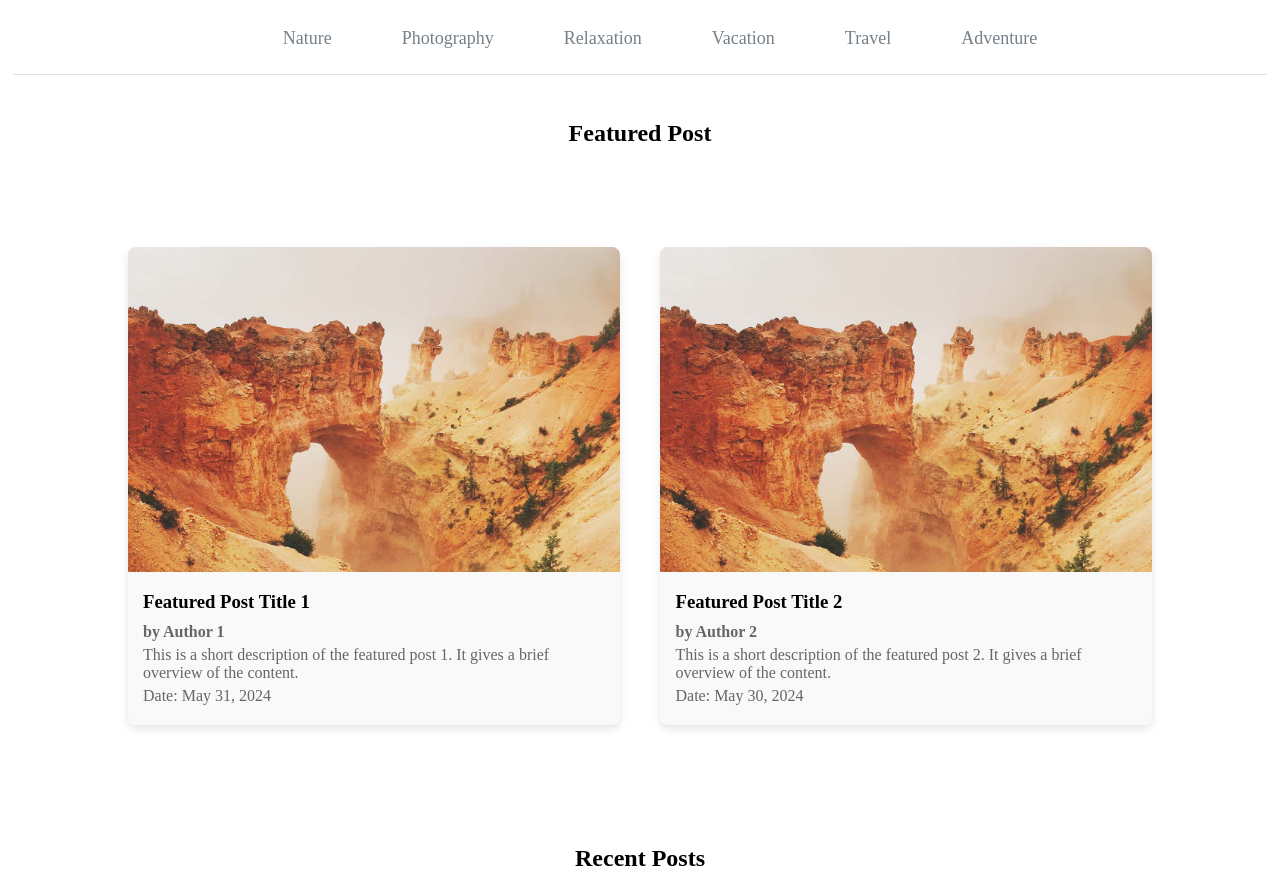
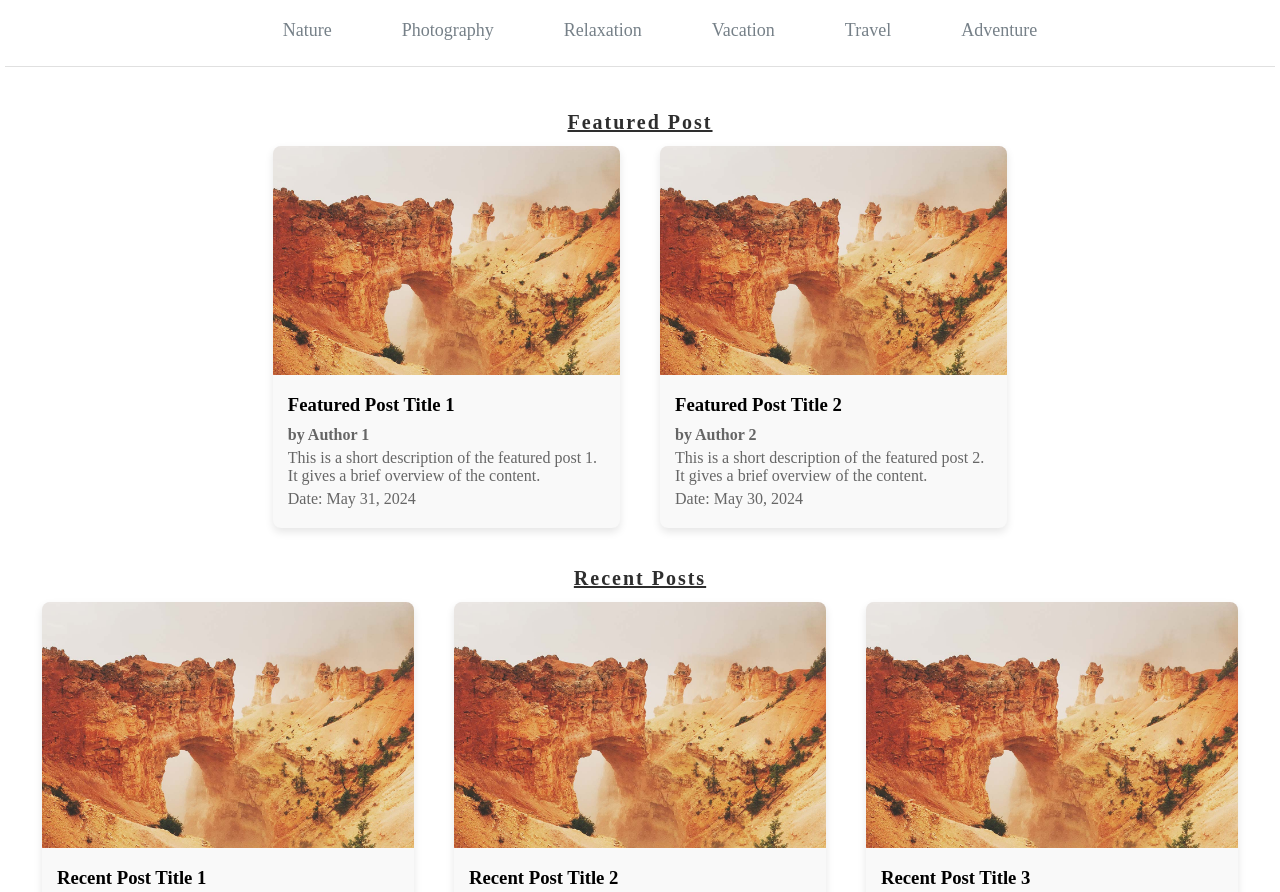
Before and after one commit to raychowdhury/secondonebutnotthelast, a plain HTML site: page index.html in a window 1280 px wide. Shown: the part 560-1452 px from the top of the page. Drawn offline with Linux system fonts and the light colour scheme.

Commit message:
second version

```diff
--- a/style.css
+++ b/style.css
@@ -1,5 +1,9 @@
+body{
+    margin: 0 auto;
+}
+
 .top-container{
-    background: linear-gradient(rgba(0, 0, 0, 0.5), rgba(0, 0, 0, 0.5)), url("/src/5e4b1929fccc7fd4d0de82b2_photo-1439189741837-58720e8d82d5.jpg");
+background: linear-gradient(rgba(0, 0, 0, 0.5), rgba(0, 0, 0, 0.5)), url("/src/5e4b1929fccc7fd4d0de82b2_photo-1439189741837-58720e8d82d5.jpg");
 background-position: center;
 background-repeat: no-repeat;
 background-size: cover;
@@ -132,21 +136,30 @@ height: 550px;
 .featured-posts, .recent-posts {
     display: flex;
     flex-wrap: wrap;
-    justify-content: space-between;
-    margin:70px;
-    padding: 30px;
+    justify-content: center;
+    gap: 40px;
+
 }
 
 .post {
     background-color: #f9f9f9;
     border-radius: 8px;
     overflow: hidden;
-    width: 48%;
+    width: 28%;
     margin-bottom: 20px;
     box-shadow: 0 4px 8px rgba(0, 0, 0, 0.1);
     transition: transform 0.3s ease-in-out;
 }
-
+.posts-section h2{
+    text-decoration: underline;
+    color: #2e2e2e;
+    /* border-bottom: 1px solid #e0e0e0; */
+    line-height: 27px;
+    letter-spacing: 2px;
+    font-size: 20px;
+    font-weight: 400px;
+    margin-bottom: 10px;
+}
 .post img {
     width: 100%;
     height: auto;
```
Also changed, not shown: src/5e7ff57adad44d1f072965b6_logo.svg (added), 1 other file.
